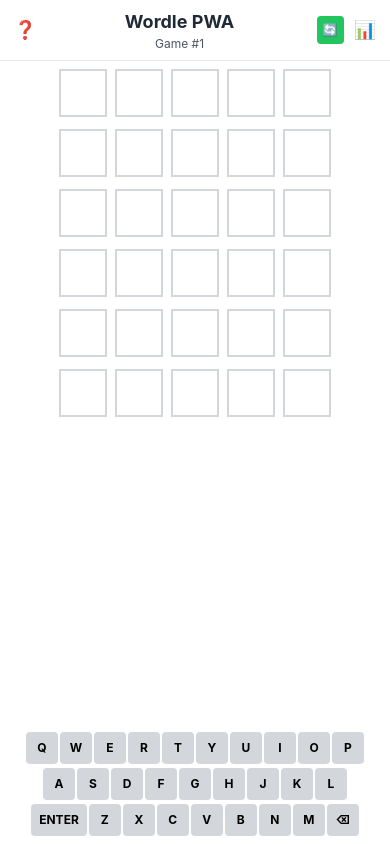
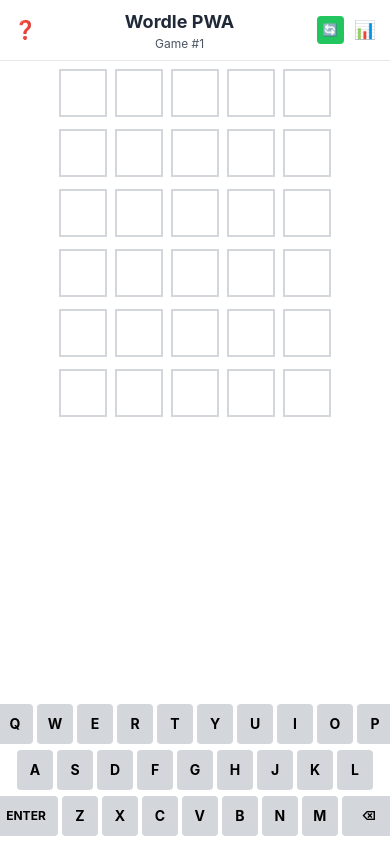
Before and after one commit to ThomasRohde/wordle-pwa, a React (Vite) app: page / in a window 390 px wide. Built offline with nearby package versions, Linux system fonts and the light colour scheme; a web font is replaced by a local one.

Commit message:
style: Adjust padding and gap for improved layout consistency in GameBoard and Keyboard components

```diff
--- a/src/components/GameBoard.tsx
+++ b/src/components/GameBoard.tsx
@@ -26,7 +26,7 @@
   })
 
   return (
-    <div className="flex flex-col items-center justify-center p-2 sm:p-4">
+    <div className="flex flex-col items-center p-2 sm:p-4">
       <div className="grid gap-1 sm:gap-2">
         {rows}
       </div>
--- a/src/components/Keyboard.tsx
+++ b/src/components/Keyboard.tsx
@@ -70,9 +70,9 @@
   }
 
   return (
-    <div className="flex flex-col items-center gap-1 sm:gap-2 p-2 sm:p-4 mt-2 sm:mt-4">
+    <div className="flex flex-col items-center gap-1.5 sm:gap-2 p-2 sm:p-4 mt-2 sm:mt-4">
       {KEYBOARD_ROWS.map((row, rowIndex) => (
-        <div key={rowIndex} className="flex gap-0.5 sm:gap-1">
+        <div key={rowIndex} className="flex gap-1 sm:gap-1.5">
           {row.map((key) => (
             <Key
               key={key}
--- a/src/index.css
+++ b/src/index.css
@@ -34,12 +34,13 @@
   }
 
   .keyboard-key {
-    @apply bg-wordle-light-gray text-black font-bold py-2 sm:py-3 px-1.5 sm:px-2 rounded cursor-pointer select-none flex items-center justify-center min-w-[32px] sm:min-w-[40px] text-xs sm:text-sm;
+    @apply bg-wordle-light-gray text-black font-bold py-2.5 sm:py-3 px-2 sm:px-3 rounded cursor-pointer select-none flex items-center justify-center min-w-[36px] sm:min-w-[40px] text-sm sm:text-base;
     touch-action: manipulation;
+    height: 40px;
   }
 
   .keyboard-key.wide {
-    @apply px-2 sm:px-4 text-xs;
+    @apply px-3 sm:px-4 text-xs sm:text-sm min-w-[54px] sm:min-w-[64px];
   }
 
   .keyboard-key.correct {
```
